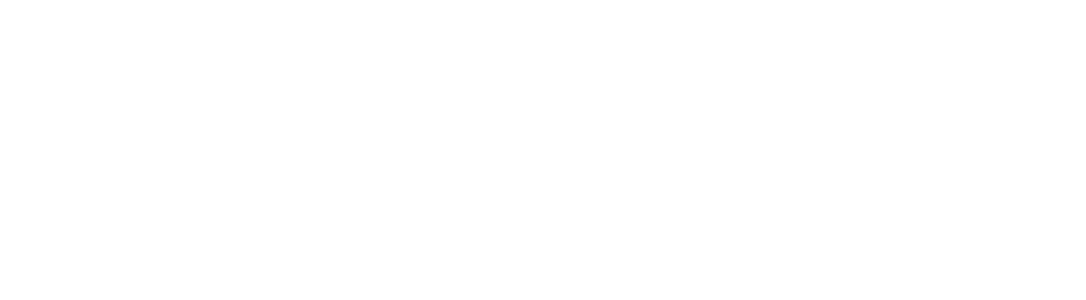
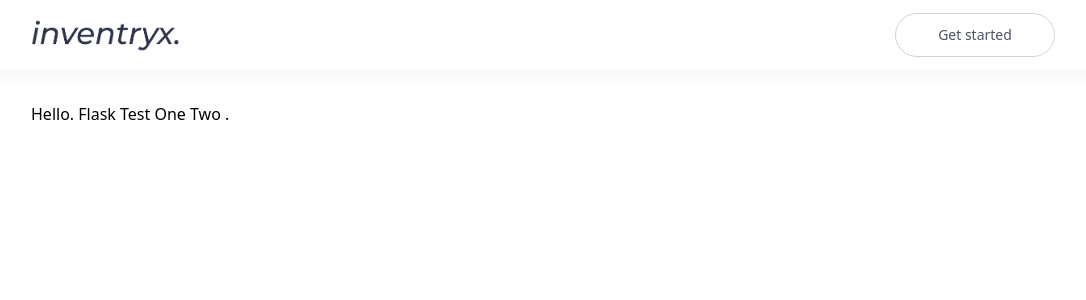
Before and after one commit to toby-sanders01/SE-2026-AT2, a Flask app: page / in a window 1280 px wide. Before the commit the part shown is empty. Shown: the top 300 px of the page, without its empty margins (97-1183 px from the left). Run offline with Flask 3, Linux system fonts and the light colour scheme; style sheets or scripts are compiled from the project's sources; some libraries are stand-ins or nearby versions.

Commit message:
Added basic navigation bar

```diff
--- a/static/style.css
+++ b/static/style.css
@@ -0,0 +1 @@
+@import "tailwindcss";
--- a/templates/index.html
+++ b/templates/index.html
@@ -0,0 +1,5 @@
+{% extends "layout.html" %}
+
+{% block body %}
+<h1> Hello. Flask Test One Two . </h1>
+{% endblock %}
--- a/templates/layout.html
+++ b/templates/layout.html
@@ -1,13 +1,27 @@
 <!DOCTYPE html>
 <html lang="en">
 <head>
-    <meta name="viewport" content="initial-scale=1, width=device-width">
+    <script src="https://cdn.tailwindcss.com"></script>
     <link rel="stylesheet" type="text/css" href="{{ url_for('static', filename='style.css') }}">
-    <title>To-Do List</title>
+    <title>inventryx.</title>
 </head>
 <body>
-    <div class="wrapper">
+    <nav class="h-[70px] relativhttp://127.0.0.1:3000/templates/index.htme w-full px-6 md:px-16 lg:px-24 xl:px-32 flex items-center justify-between z-20 bg-white text-gray-700 shadow-[0px_4px_25px_0px_#0000000D] transition-all">
+
+        <img src ="/static/big-logo.png" width ="150">
+
+        <button type="button" class="bg-white text-gray-600 border border-gray-300 text-sm hover:bg-gray-50 active:scale-95 transition-all w-40 h-11 rounded-full">
+            Get started
+        </button>
+
+        </div>
+    </nav>
+
+    <div class="wrapper px-6 md:px-16 lg:px-24 xl:px-32 py-8">
         {% block body %}{% endblock %}
     </div>
+
+
+
 </body>
 </html>
```
Also changed, not shown: static/big-logo.png (added), static/small-logo.png (added), 1 other file.
